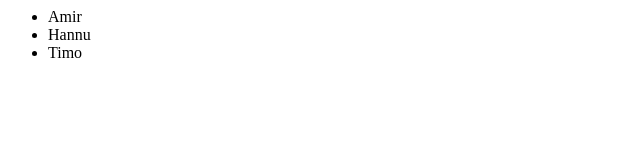
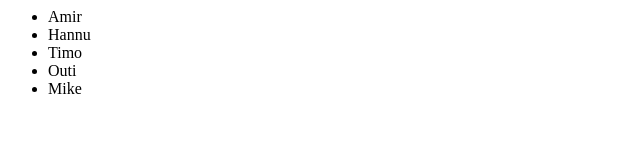
Before and after one commit to ADirin/MetropoliaTest, a plain HTML site: page index.html in a window 1280 px wide. Shown: the full height of the page, 0-640 px from the left. Drawn offline with Linux system fonts and the light colour scheme.

Commit message:
commit: This will add new tag

```diff
--- a/index.html
+++ b/index.html
@@ -4,6 +4,8 @@
 <li>Amir</li>
 <li>Hannu</li>
 <li>Timo</li>
+<li>Outi</li>
+<li>Mike</li>
 </ul>
 
     </body>
```
